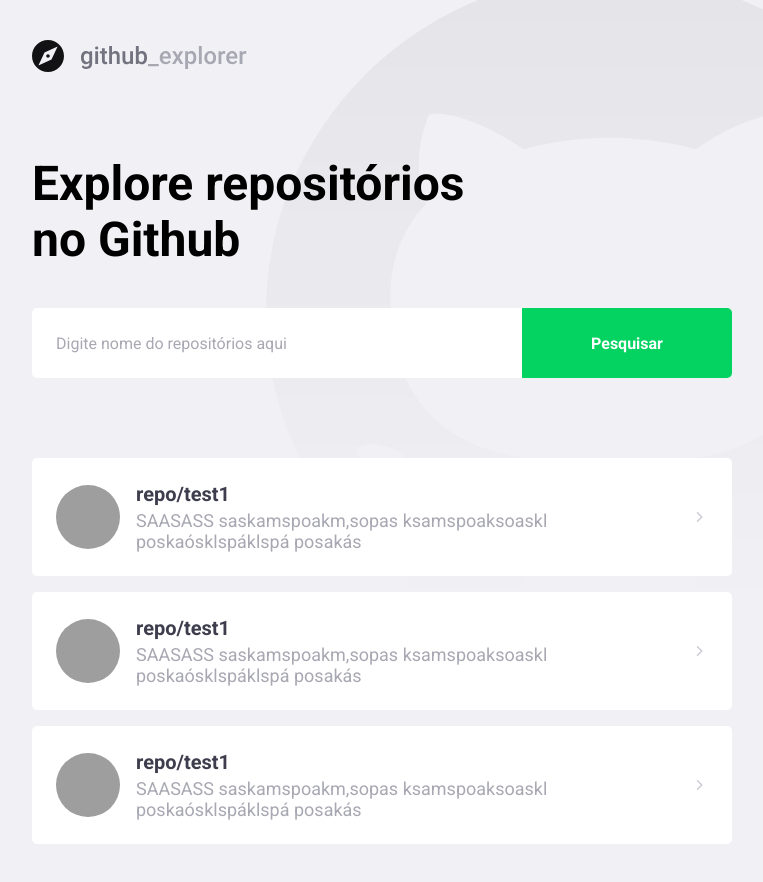
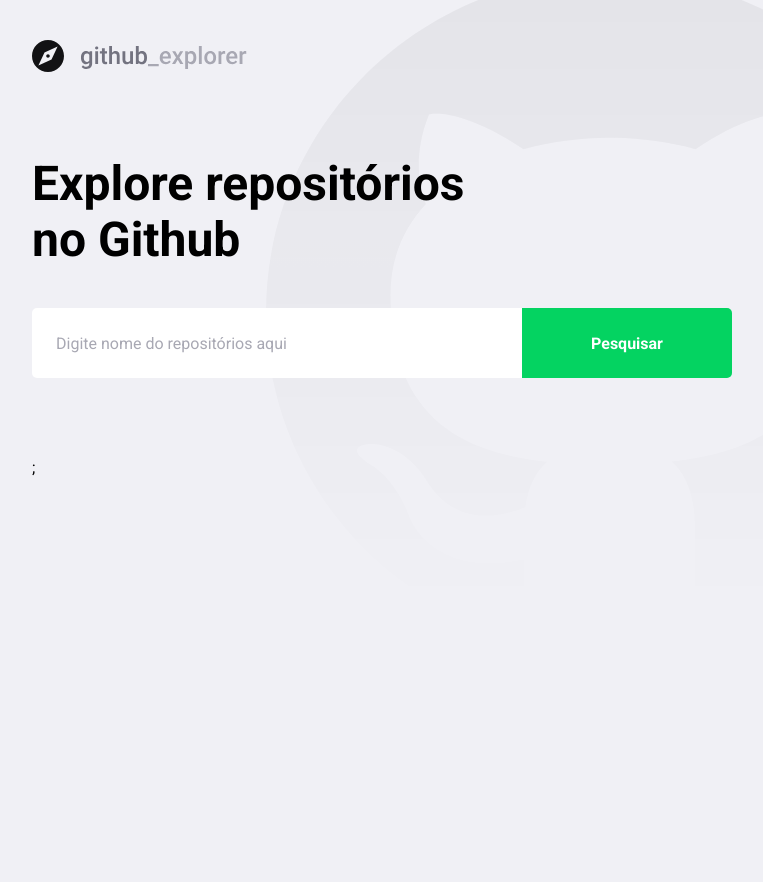
Before and after one commit to Dhiego800/github-explorer-react, a React (Create React App) app: page / in a window 1280 px wide. Shown: the whole page, without its empty margins (148-911 px from the left). After the commit the page ends 800 px from the top, so only its background shows below. Built offline with nearby package versions, Linux system fonts and the light colour scheme; grey boxes are pictures that could not be loaded.

Commit message:
Conectando a API

```diff
--- a/src/pages/Dashbaord/index.tsx
+++ b/src/pages/Dashbaord/index.tsx
@@ -1,57 +1,62 @@
-import React from 'react';
+import React, { useState, FormEvent } from 'react';
 import { FiChevronRight } from 'react-icons/fi';
+import api from '../../services/api';
 
 import logoImg from '../../assets/logo.svg';
 import { Title, Form, Repositories } from './styles';
 import Repository from '../Repository';
 
+interface Repository {
+  full_name: string;
+  description: string;
+  owner: {
+    login: string;
+    avatar_url: string;
+  }
+}
+
 const Dashboard: React.FC = () => {
+  const [newRepo, setNewRepo] = useState('');
+  const [repositories, setRepositories] = useState<Repository[]>([]);
+
+  async function handleAddRepository(event: FormEvent<HTMLFormElement>
+    ):Promise<void>{
+    event.preventDefault();
+
+    const response = await api.get<Repository>(`repos/${newRepo}`);
+
+    const repository = response.data;
+
+    setRepositories([...repositories, repository]);
+    setNewRepo('');
+
+  }
+
   return(
     <>
       <img src={logoImg} alt="Github Explorer"/>
       <Title>Explore repositórios no Github</Title>
 
-      <Form>
-        <input placeholder="Digite nome do repositórios aqui" />
+      <Form onSubmit={handleAddRepository}>
+        <input
+          value={newRepo}
+          onChange={(e) => setNewRepo(e.target.value)}
+          placeholder="Digite nome do repositórios aqui" />
         <button type="submit">Pesquisar</button>
       </Form>
 
       <Repositories>
-        <a href="test">
-          <img src="https://avatars0.githubusercontent.com/u/2254731?s=460&u=c34dfbafb54d6bb7c3f715ebe93a811cc7355771&v=4"
-          alt="Avatar Dev"/>
+        {repositories.map(repository => (
+          <a key={repository.full_name} href="test">
+            <img src={repository.owner.avatar_url} alt={repository.owner.login} />
 
-          <div>
-            <strong>repo/test1</strong>
-            <p>SAASASS saskamspoakm,sopas ksamspoaksoaskl poskaósklspáklspá posakás</p>
-          </div>
-
-          <FiChevronRight size={20} />
-        </a>
-
-        <a href="test">
-          <img src="https://avatars0.githubusercontent.com/u/2254731?s=460&u=c34dfbafb54d6bb7c3f715ebe93a811cc7355771&v=4"
-          alt="Avatar Dev"/>
-
-          <div>
-            <strong>repo/test1</strong>
-            <p>SAASASS saskamspoakm,sopas ksamspoaksoaskl poskaósklspáklspá posakás</p>
-          </div>
-
-          <FiChevronRight size={20} />
-        </a>
-
-        <a href="test">
-          <img src="https://avatars0.githubusercontent.com/u/2254731?s=460&u=c34dfbafb54d6bb7c3f715ebe93a811cc7355771&v=4"
-          alt="Avatar Dev"/>
-
-          <div>
-            <strong>repo/test1</strong>
-            <p>SAASASS saskamspoakm,sopas ksamspoaksoaskl poskaósklspáklspá posakás</p>
-          </div>
-
-          <FiChevronRight size={20} />
-        </a>
+            <div>
+              <strong>{repository.full_name}</strong>
+              <p>{repository.description}</p>
+            </div>
+            <FiChevronRight size={20} />
+          </a>
+        ))};
       </Repositories>
     </>
   )
--- a/src/pages/Dashbaord/styles.ts
+++ b/src/pages/Dashbaord/styles.ts
@@ -73,7 +73,8 @@
     };
 
     div{
-      margin-left: 16px;
+      margin: 0 16px;
+      flex: 1;
 
       strong{
         font-size: 20px;
--- /dev/null
+++ b/src/services/api.ts
@@ -0,0 +1,7 @@
+import axios from 'axios';
+
+const api = axios.create({
+  baseURL: 'https://api.github.com/',
+});
+
+export default api;
```
